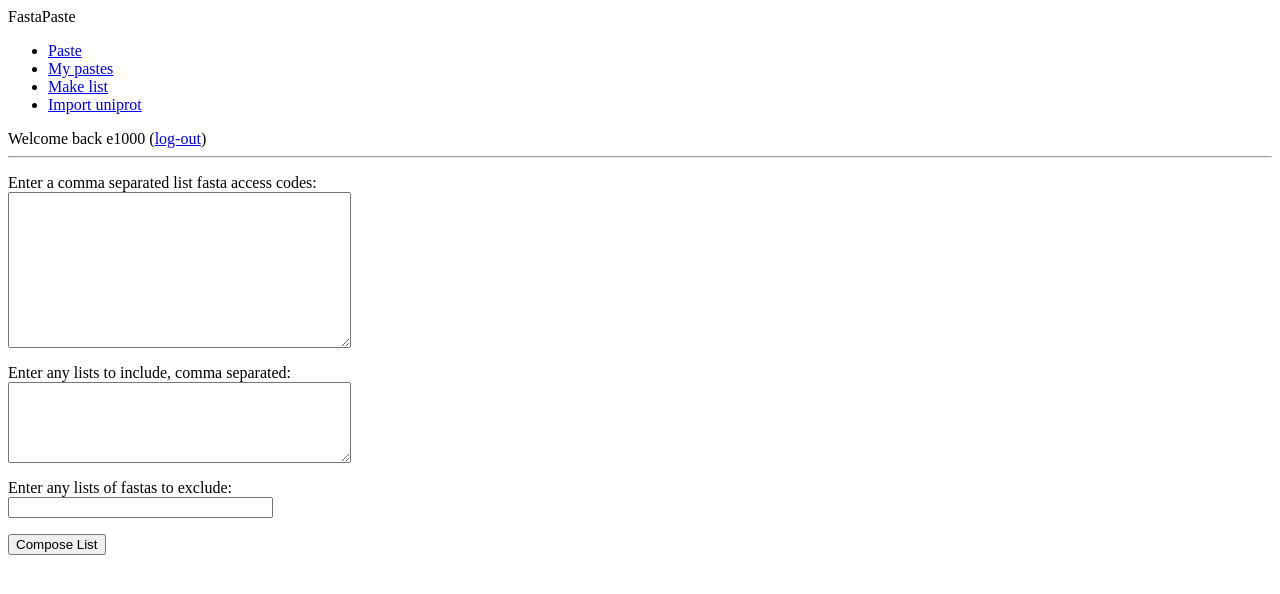
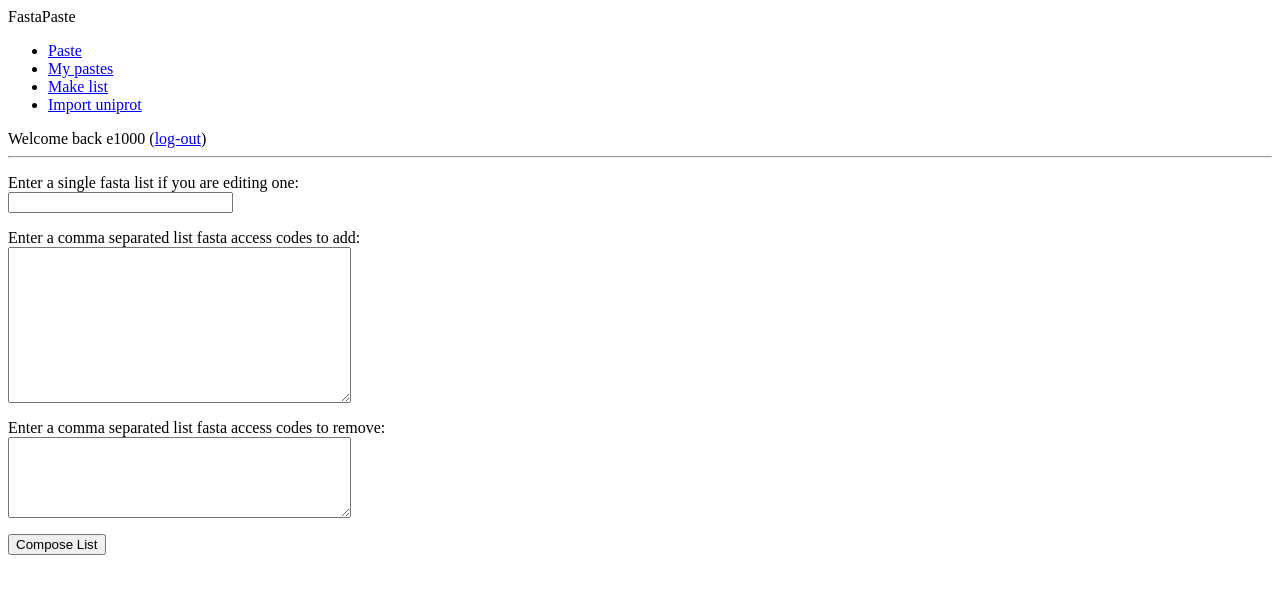
Before and after one commit to eparker05/fpaste, a Flask app: page /make_list in a window 1280 px wide. Shown: the top 594 px of the page. Run offline with Flask 2, Linux system fonts and the light colour scheme; a user stored in the database is signed in; data comes from the database, SQL or seed files in the repository; both versions use the stored data as it was after the commit.

Commit message:
added list details view with delete, fixed list editing

```diff
--- a/fpaste/forms.py
+++ b/fpaste/forms.py
@@ -92,9 +92,9 @@ class SingleFastaPaste(Form):
 
 class MakeListFromSelf(Form):
     """Accept lists and fastas to make a list """
-    fastas = CsvTextAreaField("fastas", validators=[Length(max=1000)])
-    fastaLists = CsvTextAreaField("fastaLists", validators=[Length(max=200)])
-    subtractList = CsvTextField("subtractList", validators=[Length(max=50)])
+    fastaList = TextField("fastaList", validators=[Regexp(r'(.){20}', message="Must be a single valid fasta list identifier")])
+    fastaAdd = CsvTextAreaField("fastas", validators=[Length(max=1000)])
+    fastaSubtract = CsvTextAreaField("fastaLists", validators=[Length(max=200)])
 
 class UserLoginForm(Form):
     """Accept lists and fastas to make a list """
--- a/fpaste/templates/make_list.html
+++ b/fpaste/templates/make_list.html
@@ -4,23 +4,23 @@
 <form action="" method="post" name="fastaUpload">
 {{form.hidden_tag()}}
 <p>
-    Enter a comma separated list fasta access codes:<br>
-    {{ form.fastas(rows=10, cols=40) }}
-    {% for error in form.errors.fastas %}
+    Enter a single fasta list if you are editing one:<br>
+    {{ form.fastaList(size=25) }}
+    {% for error in form.errors.fastaList %}
         <span style="color: red;">[{{error}}]</span>
     {% endfor %}
 </p>
 <p>
-    Enter any lists to include, comma separated:<br>
-    {{ form.fastaLists(rows=5, cols=40) }}
-    {% for error in form.errors.fastaLists %}
+    Enter a comma separated list fasta access codes to add:<br>
+    {{ form.fastaAdd(rows=10, cols=40) }}
+    {% for error in form.errors.fastaAdd %}
         <span style="color: red;">[{{error}}]</span>
     {% endfor %}
 </p>
 <p>
-    Enter any lists of fastas to exclude:<br>
-    {{ form.subtractList(size=30) }}
-    {% for error in form.errors.subtractList %}
+    Enter a comma separated list fasta access codes to remove:<br>
+    {{ form.fastaSubtract(rows=5, cols=40) }}
+    {% for error in form.errors.fastaSubtract %}
         <span style="color: red;">[{{error}}]</span>
     {% endfor %}
 </p>
--- a/fpaste/templates/user_content.html
+++ b/fpaste/templates/user_content.html
@@ -6,9 +6,9 @@
  <p><a href="/fasta/{{fasta.id}}">{{fasta.id}}</a> = {{fasta.accession}}</p>
 {%endfor%}
 <br>
-<h3>All fasta libraries<h3>
+<h3>All fasta libraries</h3>
 {% for fastaL in fastaListList %}
- <p>{{ fastaL.id }}</p>
+ <p><a href="/fastalist/{{ fastaL.id }}.fasta">{{ fastaL.id }}</p>
 {%endfor%}
 </div>
 {% endblock %}
--- a/fpaste/views.py
+++ b/fpaste/views.py
@@ -57,16 +57,32 @@ def redir():
 @app.route('/make_list', methods = ['GET', 'POST'])
 def make_list():
     form = forms.MakeListFromSelf()
-    validated = form.validate_on_submit()
+    user = g.user
 
-    #user login????
-    loggedIn = True
-    if validated:
-        user = g.user
-
-    if validated and loggedIn:
-        pass
-
+    if form.validate_on_submit():
+        newFastaList = models.FastaList.query.filter_by(accessCode = form.fastaList.data).first()
+        if newFastaList is None:
+            idCode = urlsafe_b64encode(sha256(user.nickname+str(random())+str(random())).digest())[0:20]
+            newFastaList = models.FastaList(accessCode = idCode, user_id = user.id)
+            db.session.add(newFastaList)
+            outputMessage = "Fasta list {} has been created".format(newFastaList.accessCode)
+        else:
+            outputMessage = "Fasta list {} has been modified".format(newFastaList.accessCode)
+        #Process lists for added fastas and removed fastas
+        for access in form.fastaAdd.data:
+            entry = models.FastaEntry.query.filter_by(accessCode = access).first()
+            if entry is not None:
+                newFastaList.fastas.append(entry)
+        for fasta in newFastaList.fastas:
+            accessCode = fasta.accessCode
+            if accessCode in form.fastaSubtract.data:
+                delIndex = newFastaList.fastas.index(fasta)
+                del(newFastaList.fastas[delIndex])
+        form.fastaList.data = ""
+        form.fastaAdd.data = []
+        form.fastaSubtract.data = []
+        db.session.commit()
+        flash(outputMessage)
     return render_template('make_list.html', form=form)
 
 
@@ -161,9 +177,50 @@ def fasta_details(fasta_id):
                                fastaDetails = fastaDetails,
                                form = form)
 
+@app.route("/fastalist/<fastalist_id>", methods = ['GET', 'POST'])
+def fasta_list_details(fastalist_id):
+    form = forms.DeleteHidden()
+    fastaDetails = {}
+    fastaList = models.FastaList.query.filter_by(accessCode = fastalist_id).first()
+    if fastaList is None:
+        flash("no fata matches this id")
+        return redirect("/my_activity")
+
+    if form.validate_on_submit():
+        flash("fasta entry <{}> deleted".format(fastalist_id))
+        db.session.delete(fastaList)
+        db.session.commit()
+        return redirect("/my_activity")
+    else:
+        fastaDetails = {}
+        fastaDetails["accessCode"] = fastaList.accessCode
+        #fastaDetails["added"] = str(fasta.added)
+        fastaDetails["added"] = "DATE GOES HERE"
+        fastaDetails["fastas"] = fastaList.fastas
+        return render_template('fasta_list_details.html',
+                               fastaDetails = fastaDetails,
+                               form = form)
+
+@app.route("/fastalist/<fastalist_id>.fasta", methods = ['GET', 'POST'])
+def render_fasta_list(fastalist_id):
+    fastaList = models.FastaList.query.filter_by(accessCode = fastalist_id).first()
+    if fastaList is None:
+        fastaReturn = "notfound"
+    else:
+        fastaReturn = ""
+        for fasta in fastaList.fastas:
+            fastaReturn += ">" + fasta.accession + " " + fasta.metaData + "\n"
+            counter = 0
+            for char in fasta.sequence:
+                counter += 1
+                fastaReturn += char
+                if counter % 80 == 0:
+                    counter = 0
+                    fastaReturn += "\n"
+            fastaReturn += "\n"
+    return Response(fastaReturn, content_type="text/plain;charset=UTF-8")
 
 
-@app.route("/fasta/<fasta_id>.txt")
 @app.route("/fasta/<fasta_id>.fasta")
 def render_fasta_file(fasta_id):
     fasta = models.FastaEntry.query.filter_by(accessCode = fasta_id).first()
```
Also changed, not shown: fpaste/templates/fasta_list_details.html (added, +17 -0 lines), app.db.
